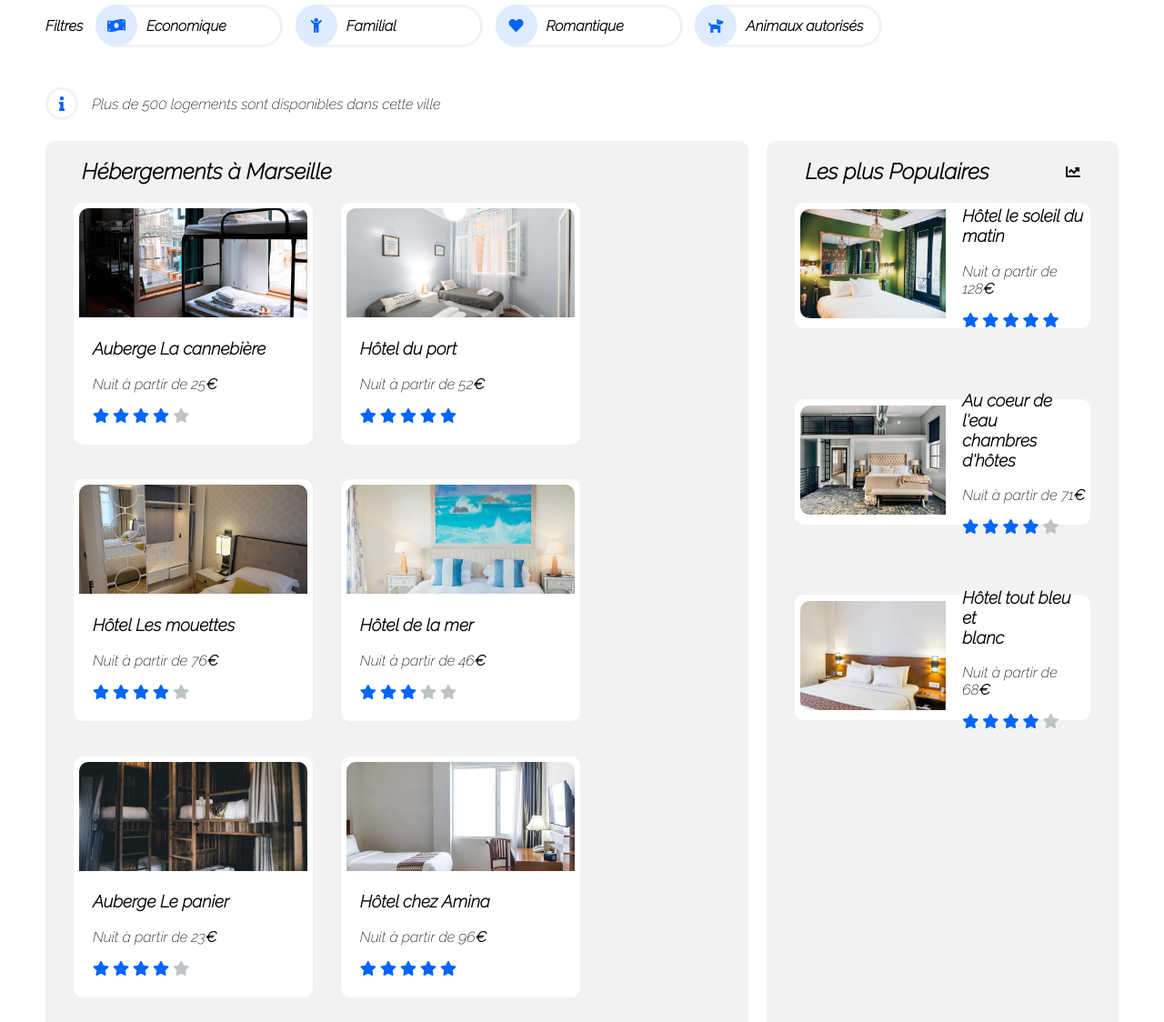
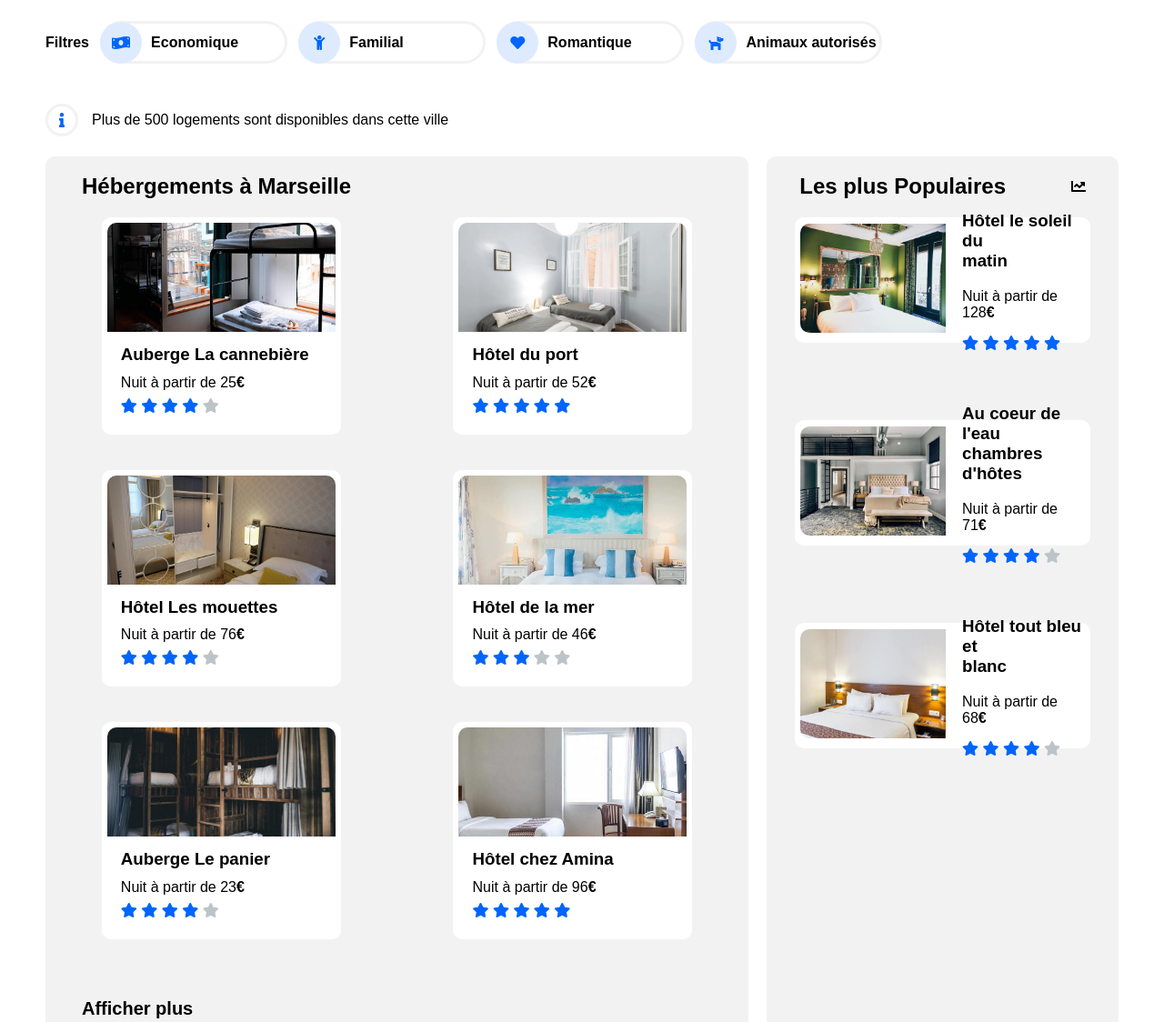
Before and after one commit to AlgerJohan/AlgerJohan_2_28092021, a plain HTML site: page index.html in a window 1280 px wide. Shown: the part 264-1388 px from the top of the page at 91% size. Drawn offline with Linux system fonts and the light colour scheme; a web font is replaced by a local one.

Commit message:
modification global

```diff
--- a/Css/Style.css
+++ b/Css/Style.css
@@ -10,6 +10,7 @@ header,
 #container {
   margin-left: 50px;
   margin-right: 50px;
+  margin-top: 10px;
 }
 
 /*********************Navigation & Logo*********************/
@@ -180,7 +181,6 @@ button {
   background-color: white;
   border-radius: 10px;
   padding: 6px;
-  margin-left: 4%;
   margin-bottom: 5%;
 }
 #hebergement img {
@@ -189,9 +189,16 @@ button {
   border-radius: 10px 10px 0 0;
   object-fit: cover;
 }
+#hebergement h3 {
+  margin-top: 10px;
+}
+#hebergement p {
+  margin-top: -8px;
+}
 #hebergement {
   display: flex;
   flex-wrap: wrap;
+  justify-content: space-around;
 }
 /******************Aside************************/
 .right {
@@ -210,16 +217,23 @@ button {
   border-radius: 10px 0 0 10px;
   object-fit: cover;
 }
+.blocAside {
+  display: flex;
+  flex-direction: column;
+  flex-wrap: wrap;
+  align-content: space-around;
+}
 .blocAside article {
   display: flex;
   align-items: center;
-  margin-bottom: 20%;
-  margin-left: 8%;
   background-color: white;
   padding: 6px;
   width: 81%;
   height: 126px;
   border-radius: 10px;
+}
+.marge {
+  margin-bottom: 22%;
 }
 .texteAside {
   padding-left: 18px;
--- a/index.html
+++ b/index.html
@@ -4,8 +4,10 @@
     <meta charset="UTF-8" />
     <meta name="viewport" content="width=*, initial-scale=1.0" />
     <meta http-equiv="X-UA-Compatible" content="IE=edge" />
+    <link rel="preconnect" href="https://fonts.googleapis.com" />
+    <link rel="preconnect" href="https://fonts.gstatic.com" crossorigin />
     <link
-      href="https://fonts.googleapis.com/css2?family=Raleway:ital,wght@1,200&display=swap"
+      href="https://fonts.googleapis.com/css2?family=Raleway,wght@1,600&display=swap"
       rel="stylesheet"
     />
     <link
@@ -23,8 +25,8 @@
       <nav class="nav-1">
         <img src="./img/logo/Booki.png" alt="Logo" />
         <ul>
-          <li><a href="#HébergementsàMarseille">Hébergements</a></li>
-          <li><a href="#ActivitésàMarseille">Activités</a></li>
+          <li><a href="#hebergements_marseille">Hébergements</a></li>
+          <li><a href="#activites_marseille">Activités</a></li>
         </ul>
       </nav>
     </header>
@@ -97,7 +99,6 @@
                 </p>
               </div>
             </article>
-
             <article>
               <img
                 src="./img/hebergements/hôtel_du_port.jpg"
@@ -116,7 +117,6 @@
                 </p>
               </div>
             </article>
-
             <article>
               <img
                 src="./img/hebergements/hôtel_les_mouettes.jpg"
@@ -135,7 +135,6 @@
                 </p>
               </div>
             </article>
-
             <article>
               <img
                 src="./img/hebergements/hôtel_de_la_mer.jpg"
@@ -154,7 +153,6 @@
                 </p>
               </div>
             </article>
-
             <article>
               <img
                 src="./img/hebergements/auberge_le_panier.jpg"
@@ -173,7 +171,6 @@
                 </p>
               </div>
             </article>
-
             <article>
               <img
                 src="./img/hebergements/hôtel_chez_amina.jpg"
@@ -201,9 +198,8 @@
             <h2>Les plus Populaires</h2>
             <i class="fas fa-chart-line"></i>
           </div>
-
           <div class="blocAside">
-            <article>
+            <article class="marge">
               <div class="imageAside">
                 <img
                   src="./img/hebergements/hôtel_le_soleil-du_matin.jpg"
@@ -227,7 +223,7 @@
               </div>
             </article>
 
-            <article>
+            <article class="marge">
               <div class="imageAside">
                 <img
                   src="./img/hebergements/au_coeur_de_l'eau_chambres-d'hôtes.jpg"
```
